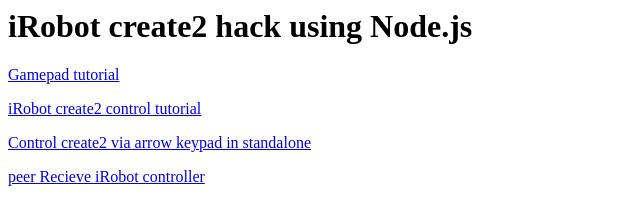
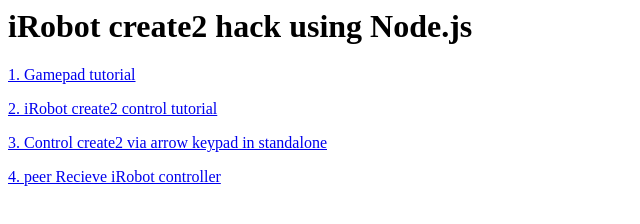
Before and after one commit to azamiya/create2LocalController, a website: page client/index.html in a window 1280 px wide. Shown: the whole page, without its empty margins (0-640 px from the left). Drawn offline with nearby package versions, Linux system fonts and the light colour scheme.

Commit message:
modify index

```diff
--- a/client/index.html
+++ b/client/index.html
@@ -9,10 +9,10 @@
    </HEAD>
 <BODY>
    <H1>iRobot create2 hack using Node.js</H1>
-   <P><a href="/padTutorial">Gamepad tutorial</a></P>
-   <P><a href="/create2Tutorial">iRobot create2 control tutorial</a></P>
-   <P><a href="/arrowKeypad">Control create2 via arrow keypad in standalone</a></P>
-   <P><a href="/peerReciever">peer Recieve iRobot controller</a></P>
+   <P><a href="/padTutorial">1. Gamepad tutorial</a></P>
+   <P><a href="/create2Tutorial">2. iRobot create2 control tutorial</a></P>
+   <P><a href="/arrowKeypad">3. Control create2 via arrow keypad in standalone</a></P>
+   <P><a href="/peerReciever">4. peer Recieve iRobot controller</a></P>
 
 </BODY>
 </HTML>
```
